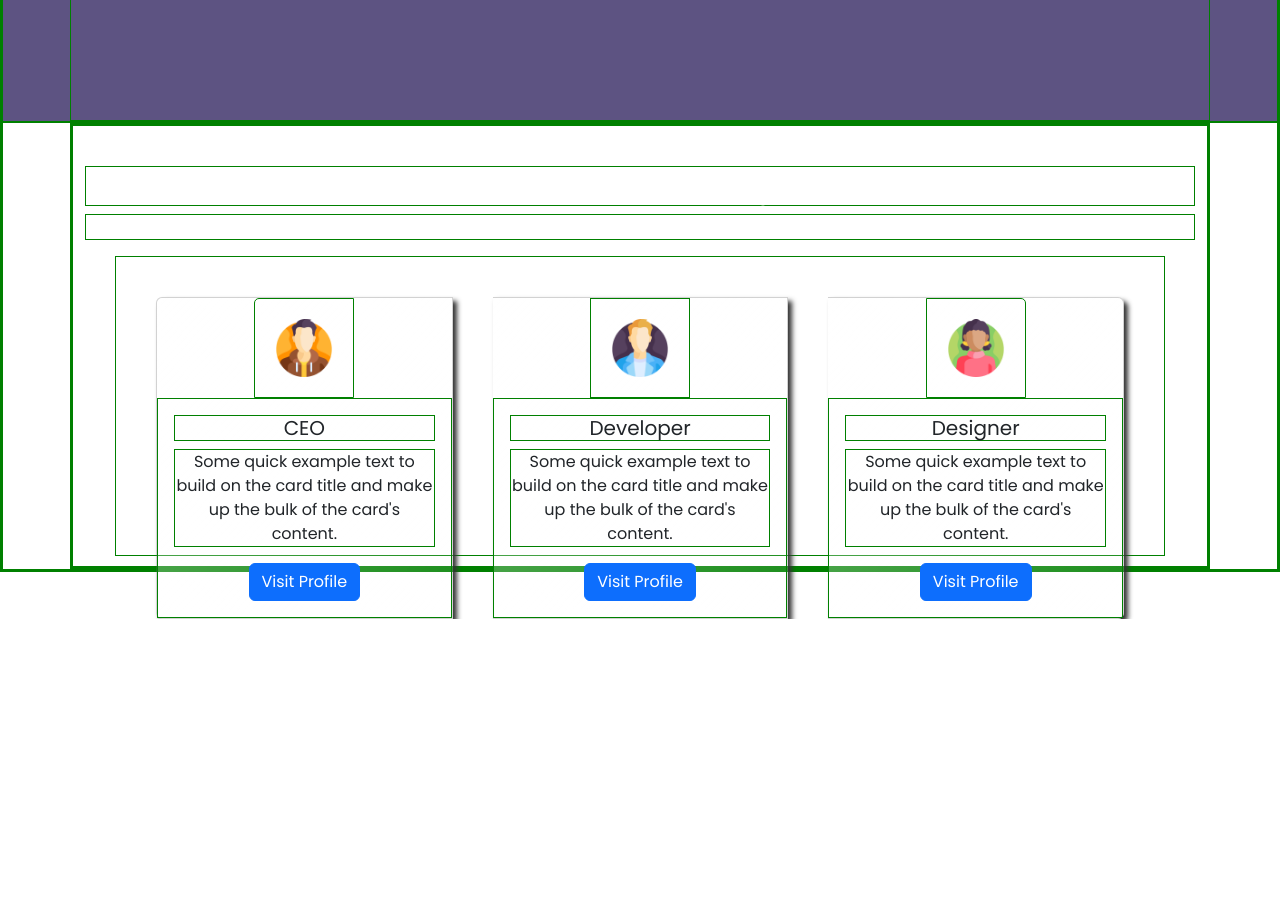
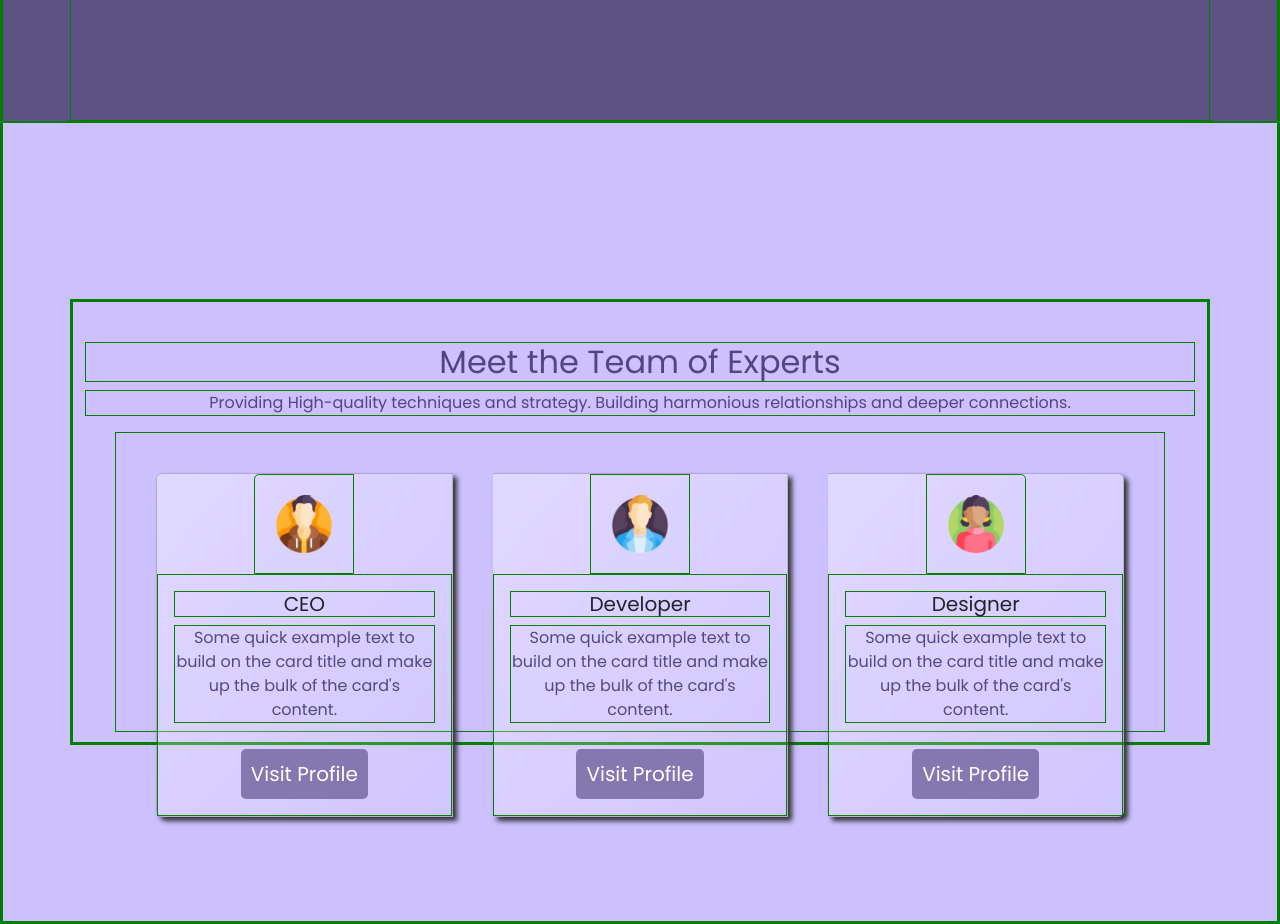
Before and after one commit to juliuspasiliao09/JULIUS_PASILIAO, a plain HTML site: page internproject/index.html in a window 1280 px wide. Shown: the part 3400-4324 px from the top of the page. Before the commit the page ends 4019 px from the top, so only its background shows below. Drawn offline with nearby package versions, Linux system fonts and the light colour scheme.

Commit message:
Adding style in team structure

```diff
--- a/internproject/style.css
+++ b/internproject/style.css
@@ -183,4 +183,42 @@ body{
 );
     box-shadow: 4px 4px 5px #333;
 }
+
+.card-text{
+    color: white;
+}
+
+.card-title{
+    color: white;
+}
 /* End of Promotion Vid and Expertise Section  */
+
+#team{
+    height: 100vh;
+    background-color:#ccc0ff;
+    display: flex;
+    align-items: center;
+}
+
+.primary-button2{
+    background-color:   #6f619cc7;
+    border: none;
+    padding:10px 10px;
+    margin-top: 10px;
+    font-size: 20px;
+    color: #fff;
+    border-radius: 5px;
+    font-weight: 500;
+}
+
+.primary-button2:hover{
+    background-color: #845ffcc7 ;
+}
+
+.new-12 h2{
+    color: #30235fc7;
+}
+
+.new-12 p{
+    color: #30235fc7;
+}
```
